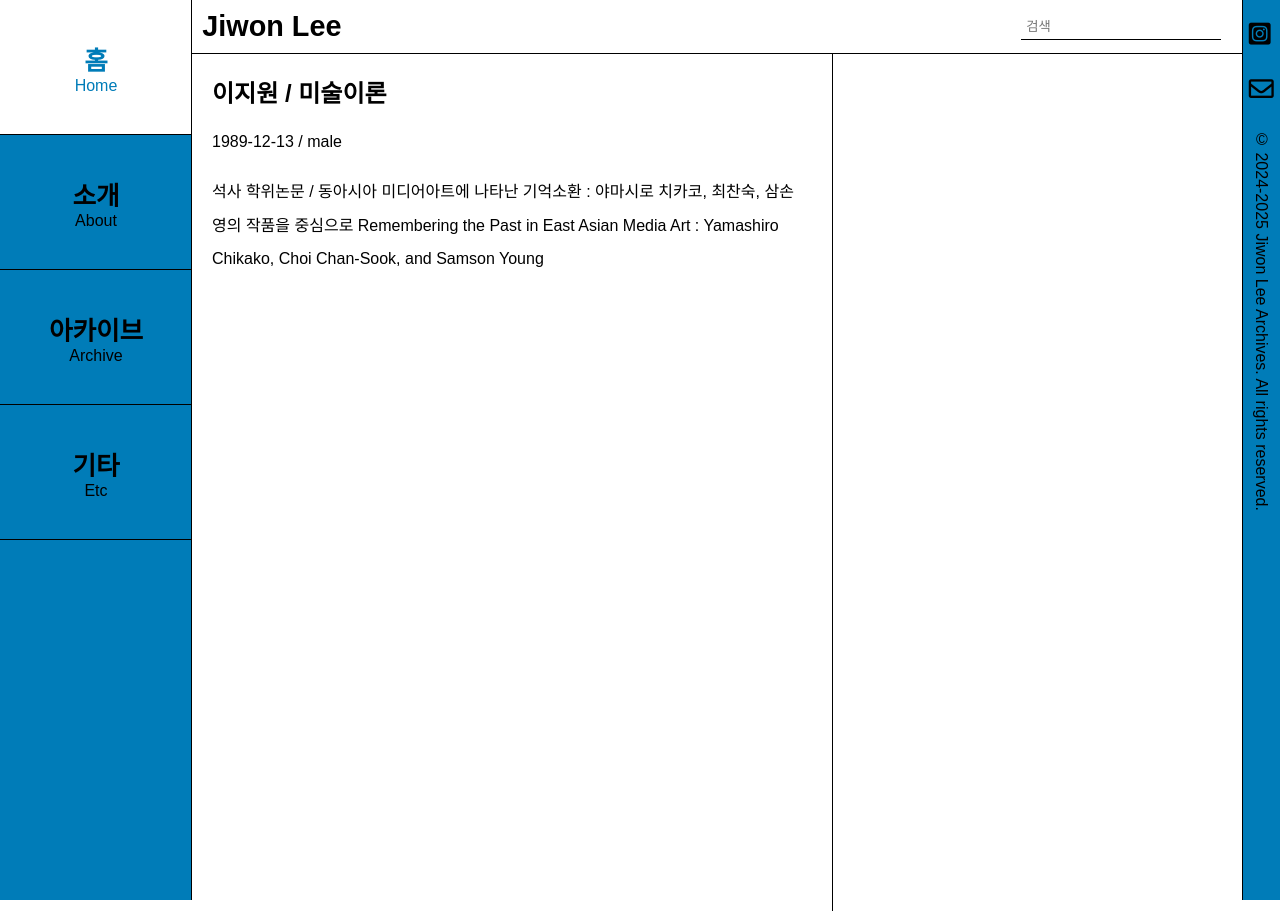
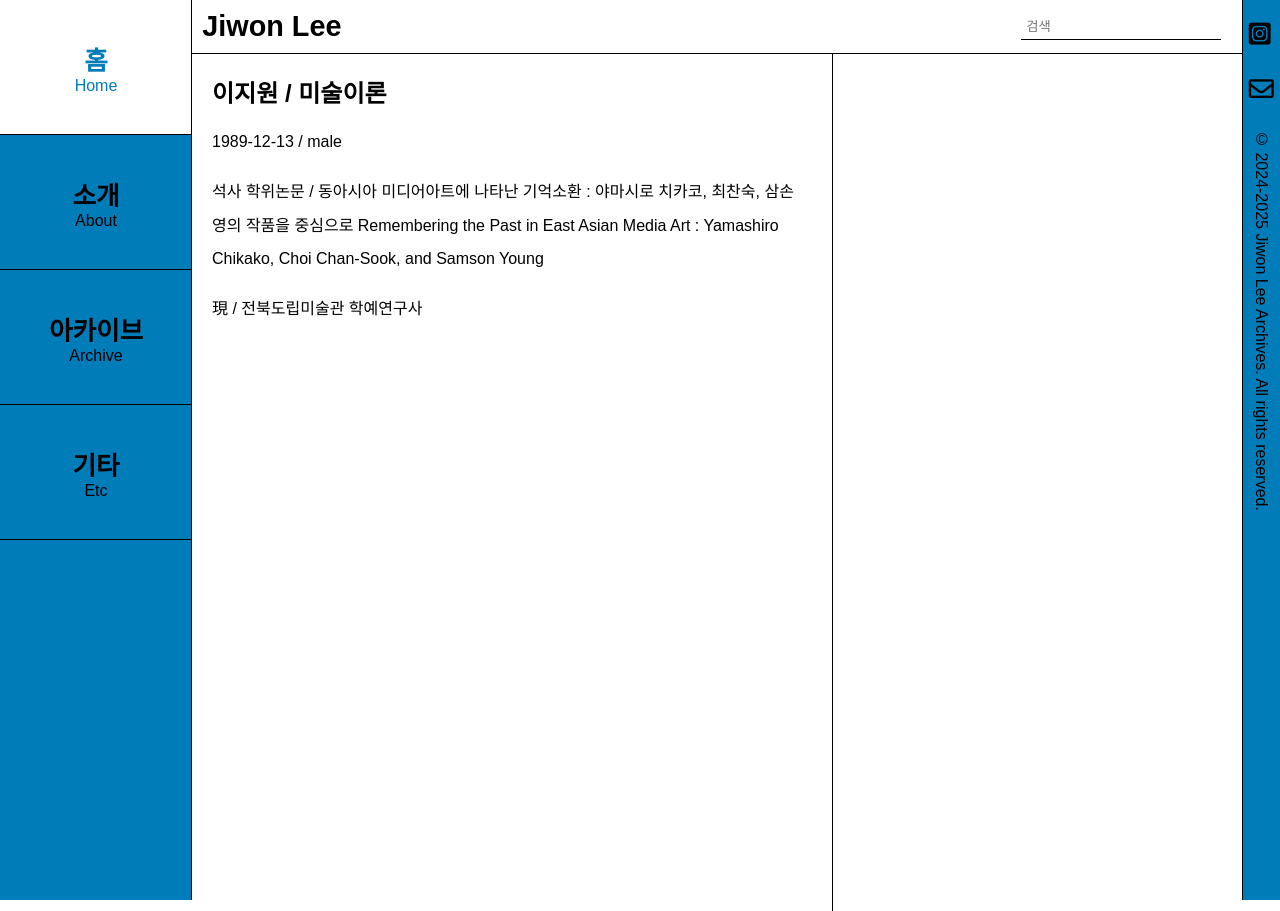
Before and after one commit to LfayeJ/archives, a Jekyll site: the page built from about.md, in a window 1280 px wide. Built offline with Jekyll 4.4.1, drawn with Linux system fonts in a browser that asks for light colours; some web fonts are replaced.

Commit message:
Update about.md

```diff
--- a/about.md
+++ b/about.md
@@ -7,3 +7,5 @@ title: 소개
 1989-12-13 / male
 
 석사 학위논문 / [동아시아 미디어아트에 나타난 기억소환 : 야마시로 치카코, 최찬숙, 삼손 영의 작품을 중심으로 Remembering the Past in East Asian Media Art : Yamashiro Chikako, Choi Chan-Sook, and Samson Young](https://www.riss.kr/search/detail/DetailView.do?p_mat_type=be54d9b8bc7cdb09&control_no=1768feb1a8158e3cffe0bdc3ef48d419)
+
+現 / 전북도립미술관 학예연구사
```
